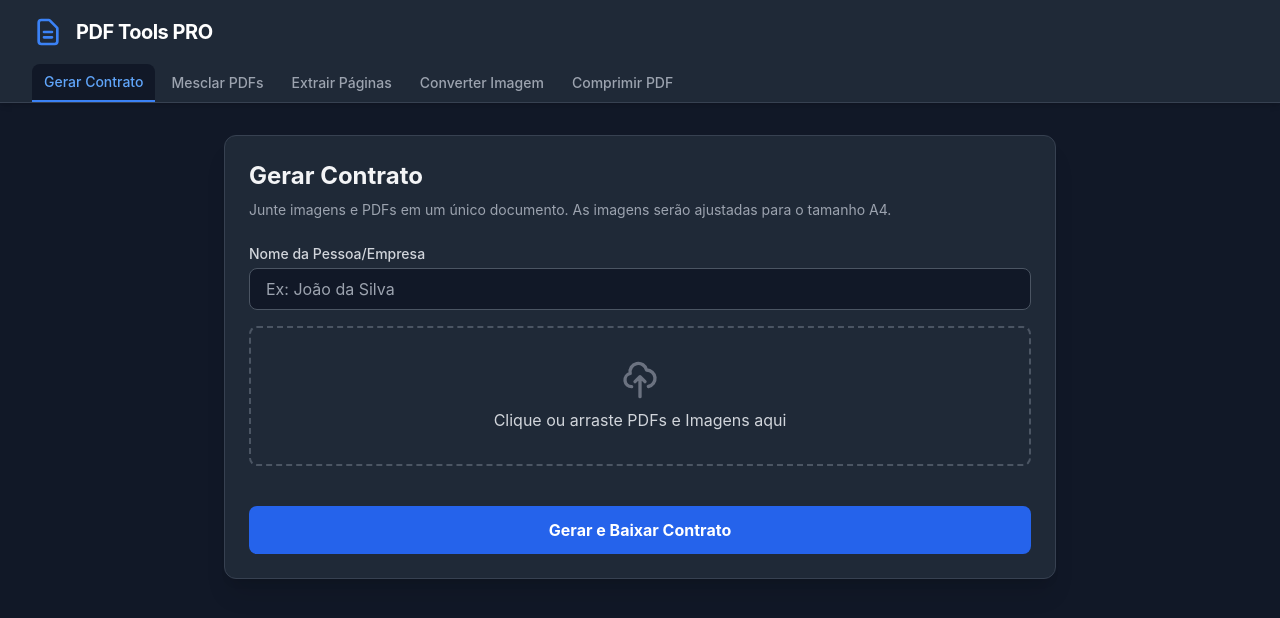
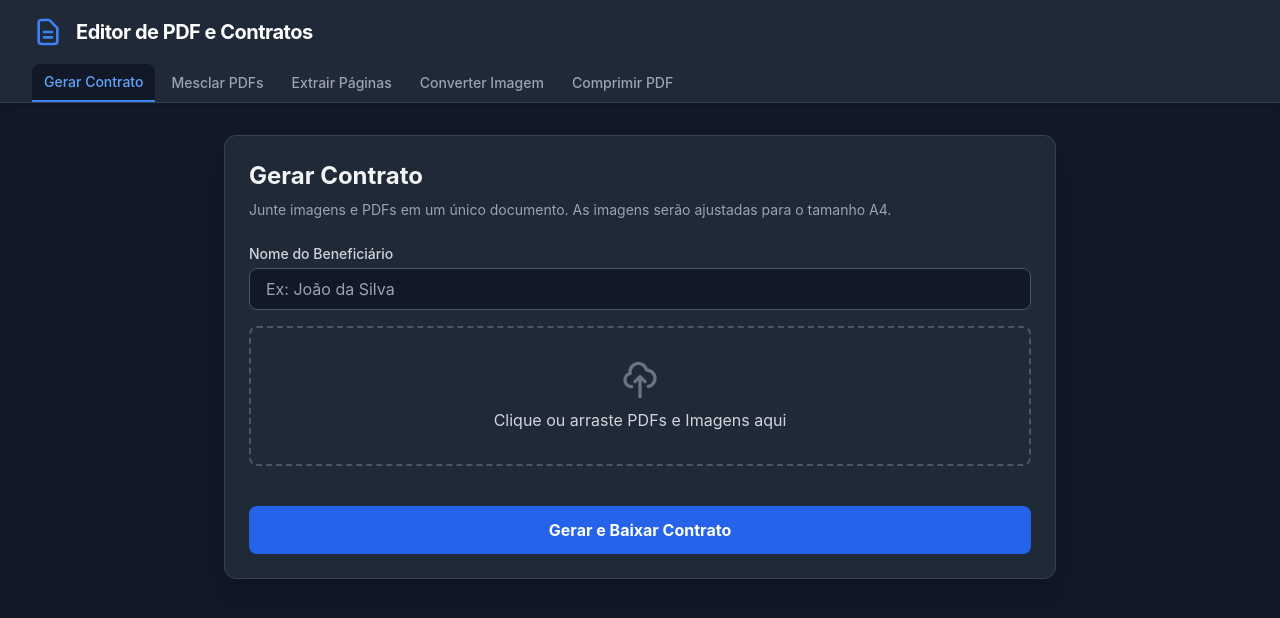
Before and after one commit to eunetxinhu/editor-de-pdf, a plain HTML site: page index.html in a window 1280 px wide. Drawn offline with nearby package versions, Linux system fonts and the light colour scheme; a script that the page names is missing.

Commit message:
Update labels and descriptions in index.html
updates for descriptions

```diff
--- a/index.html
+++ b/index.html
@@ -67,7 +67,7 @@
                     <svg class="h-8 w-8 text-blue-500" fill="none" viewBox="0 0 24 24" stroke="currentColor">
                         <path stroke-linecap="round" stroke-linejoin="round" stroke-width="2" d="M9 12h6m-6 4h6m2 5H7a2 2 0 01-2-2V5a2 2 0 012-2h5.586a1 1 0 01.707.293l5.414 5.414a1 1 0 01.293.707V19a2 2 0 01-2 2z" />
                     </svg>
-                    <span class="ml-3 font-bold text-xl tracking-tight text-white">PDF Tools PRO</span>
+                    <span class="ml-3 font-bold text-xl tracking-tight text-white">Editor de PDF e Contratos</span>
                 </div>
             </div>
 
@@ -91,7 +91,7 @@
                 <p class="text-gray-400 mb-6 text-sm">Junte imagens e PDFs em um único documento. As imagens serão ajustadas para o tamanho A4.</p>
 
                 <div class="mb-4">
-                    <label class="block text-sm font-medium text-gray-300 mb-1">Nome da Pessoa/Empresa</label>
+                    <label class="block text-sm font-medium text-gray-300 mb-1">Nome do Beneficiário</label>
                     <input type="text" id="contract-name" placeholder="Ex: João da Silva" class="w-full bg-gray-900 border border-gray-600 rounded-lg px-4 py-2 text-white focus:outline-none focus:ring-2 focus:ring-blue-500 focus:border-transparent">
                 </div>
 
@@ -151,7 +151,7 @@
             <!-- TAB 4: CONVERTER IMAGEM -->
             <div id="tab-image" class="tab-content p-6">
                 <h2 class="text-2xl font-bold mb-2">Converter Imagem</h2>
-                <p class="text-gray-400 mb-6 text-sm">Converta imagens entre os formatos JPG, PNG e WEBP localmente.</p>
+                <p class="text-gray-400 mb-6 text-sm">Converta imagens entre os formatos JPG, PNG e WEBP.</p>
 
                 <div class="drop-zone border-2 border-dashed border-gray-600 rounded-lg p-8 text-center cursor-pointer hover:bg-gray-700" onclick="document.getElementById('file-image').click()" id="drop-image">
                     <p class="text-gray-300">Selecione as imagens para converter</p>
```
